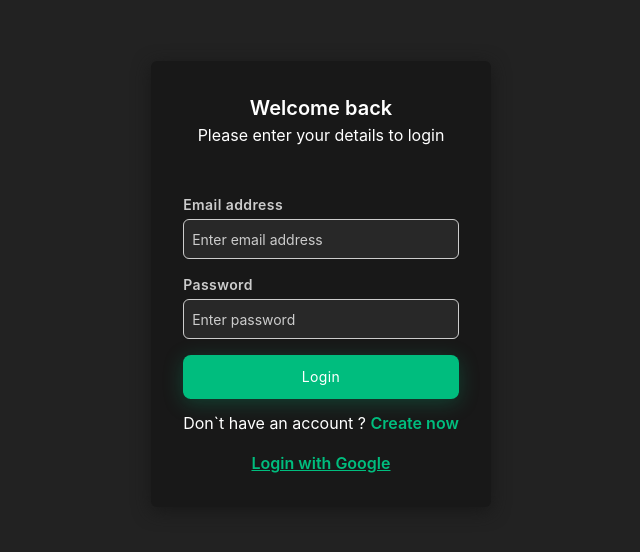
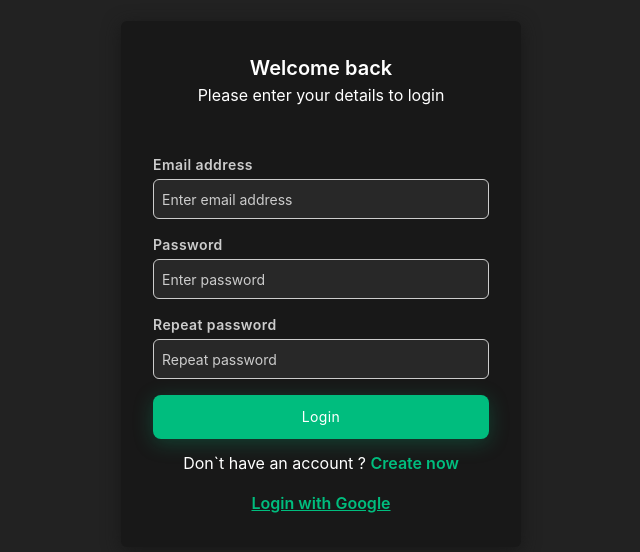
Before and after one commit to The-Gleb/gmessenger, a Vue app in the folder client/: page /login in a window 1280 px wide. Shown: the part 116-668 px from the top of the page, without its empty margins (319-959 px from the left). Built offline with nearby package versions, Linux system fonts and the light colour scheme.

Commit message:
add validation for login form

```diff
--- a/client/src/components/UI/BaseInput.vue
+++ b/client/src/components/UI/BaseInput.vue
@@ -2,6 +2,7 @@
 import { computed, onMounted, ref, useSlots } from 'vue'
 import BaseIcon from '@/components/UI/BaseIcon.vue'
 import { type InputProps, type InputEmits } from './BaseInput'
+import BaseValidationMessage from './BaseValidationMessage.vue'
 
 const props = withDefaults(defineProps<InputProps>(), {
   prependIcon: undefined,
@@ -92,6 +93,7 @@ const appendIconTag = computed(() => getIconTag(props.appendIconClickable))
         </slot>
       </div>
     </label>
+    <BaseValidationMessage :error-messages="errorMessages" />
   </div>
 </template>
 
--- /dev/null
+++ b/client/src/components/UI/BaseValidationMessage.vue
@@ -0,0 +1,59 @@
+<script setup lang="ts">
+import type { ErrorObject } from '@vuelidate/core'
+import { computed, nextTick, ref, unref, watch } from 'vue'
+
+type Props = {
+  errorMessages?: ErrorObject[]
+}
+
+const props = defineProps<Props>()
+
+const inputDetailsRef = ref<HTMLDivElement | null>(null)
+const inputDetailsHeight = ref(0)
+
+const displayedDetail = computed(() => {
+  const maybeError = props.errorMessages?.[0]?.$message
+
+  if (!maybeError) {
+    return
+  }
+
+  return unref(maybeError)
+})
+
+watch(displayedDetail, async () => {
+  if (displayedDetail.value) {
+    await nextTick()
+    inputDetailsHeight.value = inputDetailsRef.value?.scrollHeight || 0
+  } else {
+    inputDetailsHeight.value = 0
+  }
+})
+</script>
+
+<template>
+  <div
+    class="ui-input-details"
+    :class="{ 'ui-input-details_active': !!displayedDetail }"
+    :style="{ '--max-height': `${inputDetailsHeight}px` }"
+  >
+    <div ref="inputDetailsRef">
+      {{ displayedDetail }}
+    </div>
+  </div>
+</template>
+
+<style scoped lang="scss">
+.ui-input-details {
+  height: var(--max-height);
+  color: var(--vt-c-red);
+  font-weight: 600;
+  transition:
+    var(--transition) margin,
+    var(--transition) height;
+
+  &_active {
+    margin-top: 8px;
+  }
+}
+</style>
--- a/client/src/types/index.ts
+++ b/client/src/types/index.ts
@@ -1,4 +1,9 @@
+import type { Ref } from 'vue'
+
+export type MaybeRef<T> = Ref<T> | T
+
 export type LoginForm = {
   login: string
   password: string
+  repeatPassword: string
 }
--- /dev/null
+++ b/client/src/utils/validators.ts
@@ -0,0 +1,82 @@
+import * as validators from '@vuelidate/validators'
+import type { MaybeRef } from 'vue'
+
+export const required = validators.helpers.withMessage('This field is required', validators.required)
+export const email = validators.helpers.withMessage('Enter login as example@gmail.com', validators.email)
+
+export const requiredWithMessage = (message: string) => {
+  return validators.helpers.withMessage(message, validators.required)
+}
+
+export const minLength = (count: number) => {
+  return validators.helpers.withMessage(`Enter at least ${count} symbols`, validators.minLength(count))
+}
+
+export const maxLength = (count: number) => {
+  return validators.helpers.withMessage(`Enter at most ${count} symbols`, validators.maxLength(count))
+}
+
+export const upperCaseAndLowerCase = validators.helpers.withMessage(
+  'Enter at least 1 capital and 1 lowercase latter',
+  (value: string) => {
+    // eslint-disable-next-line @typescript-eslint/no-extra-parens
+    return !validators.helpers.req(value) || (value !== value.toLowerCase() && value !== value.toUpperCase())
+  }
+)
+
+export const containsNumber = validators.helpers.withMessage('Enter at least 1 number', (value: string) => {
+  return !validators.helpers.req(value) || /\d/g.test(value)
+})
+
+export const withoutSpaces = validators.helpers.withMessage('Enter symbols without spaces', (value: string) => {
+  return !validators.helpers.req(value) || !/\s/g.test(value)
+})
+
+const specialSymbols = [
+  '~',
+  '!',
+  '?',
+  '@',
+  '#',
+  '$',
+  '%',
+  '^',
+  '&',
+  '*',
+  '_',
+  '-',
+  '+',
+  '(',
+  ')',
+  '[',
+  ']',
+  '{',
+  '}',
+  '>',
+  '<',
+  '/',
+  '\\',
+  '|',
+  '"',
+  "'",
+  '.',
+  ',',
+  ':'
+]
+export const containsSpecialSymbol = validators.helpers.withMessage(
+  `Should contain at least 1 symbol: ${specialSymbols.join(' ')}`,
+  (value: string) => {
+    return specialSymbols.some((symbol) => !validators.helpers.req(value) || value.includes(symbol))
+  }
+)
+
+export const lettersWithSpaces = validators.helpers.withMessage(
+  'This filed should contain only letters with spaces',
+  (value: string) => {
+    return !validators.helpers.req(value) || !/[^\sA-zЁА-яё]+/.test(value)
+  }
+)
+
+export const sameAsPassword = (value: MaybeRef<string>) => {
+  return validators.helpers.withMessage('Passwords don`t match', validators.sameAs(value))
+}
--- a/client/src/views/LoginView.vue
+++ b/client/src/views/LoginView.vue
@@ -1,32 +1,85 @@
 <script setup lang="ts">
-import { ref } from 'vue'
+import { computed, ref } from 'vue'
 import BaseInput from '@/components/UI/BaseInput.vue'
 import BaseButton from '@/components/UI/BaseButton.vue'
 import BaseInputPassword from '@/components/UI/BaseInputPassword.vue'
 import AuthLayout from '@/layouts/AuthLayout.vue'
 import { type LoginForm } from '@/types'
+import {
+  containsNumber,
+  containsSpecialSymbol,
+  email,
+  required,
+  upperCaseAndLowerCase,
+  withoutSpaces,
+  maxLength,
+  minLength,
+  sameAsPassword
+} from '@/utils/validators'
+import useVuelidate from '@vuelidate/core'
 
 const form = ref<LoginForm>({
   login: '',
-  password: ''
+  password: '',
+  repeatPassword: ''
 })
+
+const rules = {
+  login: { required, email },
+  password: {
+    required,
+    minLength: minLength(8),
+    maxLength: maxLength(40),
+    upperCaseAndLowerCase,
+    containsNumber,
+    withoutSpaces,
+    containsSpecialSymbol
+  },
+  repeatPassword: {
+    required,
+    sameAs: sameAsPassword(computed(() => form.value.password))
+  }
+}
+
+const v = useVuelidate<LoginForm>(rules, form)
+
+const login = async () => {
+  await v.value.$validate()
+}
 </script>
 
 <template>
   <AuthLayout>
     <div class="login-form">
+      <div class="login-form__inner">
         <h1 class="login-form__welcome">Welcome back</h1>
         <h1 class="login-form__title">Please enter your details to login</h1>
 
         <div class="login-form__inputs">
-        <BaseInput v-model="form.login" label="Email address" placeholder="Enter email address" />
+          <BaseInput
+            v-model="form.login"
+            label="Email address"
+            placeholder="Enter email address"
+            class="login-form__input"
+            :error-messages="v.login.$errors"
+          />
           <BaseInputPassword
             v-model="form.password"
             label="Password"
             placeholder="Enter password"
             type="password"
+            class="login-form__input"
+            :error-messages="v.password.$errors"
           />
-        <BaseButton class="login-form__button">Login</BaseButton>
+          <BaseInputPassword
+            v-model="form.repeatPassword"
+            label="Repeat password"
+            placeholder="Repeat password"
+            type="password"
+            class="login-form__input"
+            :error-messages="v.repeatPassword.$errors"
+          />
+          <BaseButton class="login-form__button" @click="login">Login</BaseButton>
         </div>
 
         <div class="login-form__controls">
@@ -37,18 +90,25 @@ const form = ref<LoginForm>({
           <button class="login-form__link login-form__link_underlined">Login with Google</button>
         </div>
       </div>
+    </div>
   </AuthLayout>
 </template>
 
 <style scoped lang="scss">
 .login-form {
+  width: 400px;
   display: flex;
-  flex-direction: column;
-  align-items: center;
   background-color: var(--vt-c-black);
   border-radius: 6px;
   padding: 2rem;
   box-shadow: var(--shadow-black);
+
+  &__inner {
+    flex: 1 1 100%;
+    display: flex;
+    flex-direction: column;
+    align-items: center;
+  }
 
   &__welcome {
     font-size: 1.25rem;
@@ -64,7 +124,10 @@ const form = ref<LoginForm>({
     align-self: stretch;
     display: flex;
     flex-direction: column;
-    row-gap: 16px;
+  }
+
+  &__input {
+    margin-bottom: 16px;
   }
 
   &__controls {
```
Also changed, not shown: client/.prettierrc.json. Lines whose indentation alone changed are shown as unchanged.
